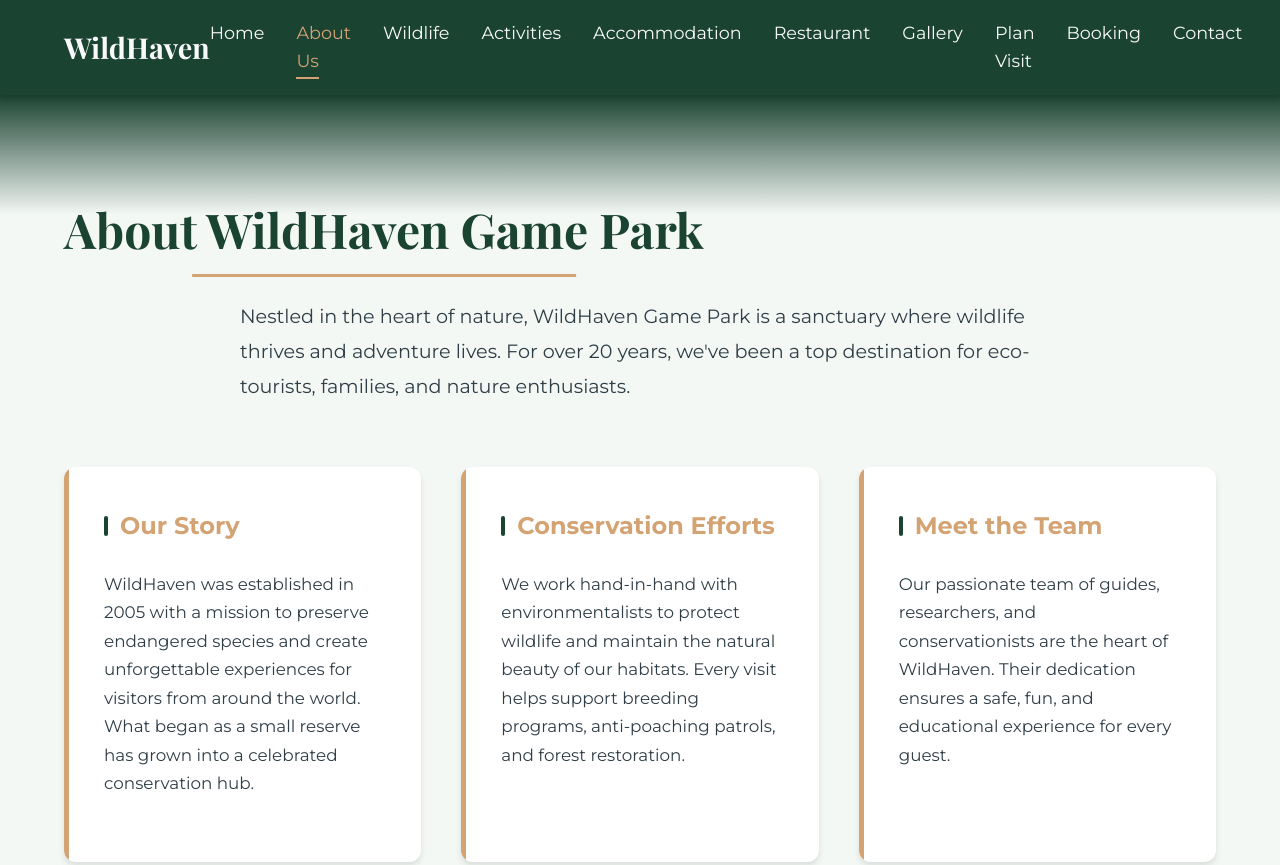
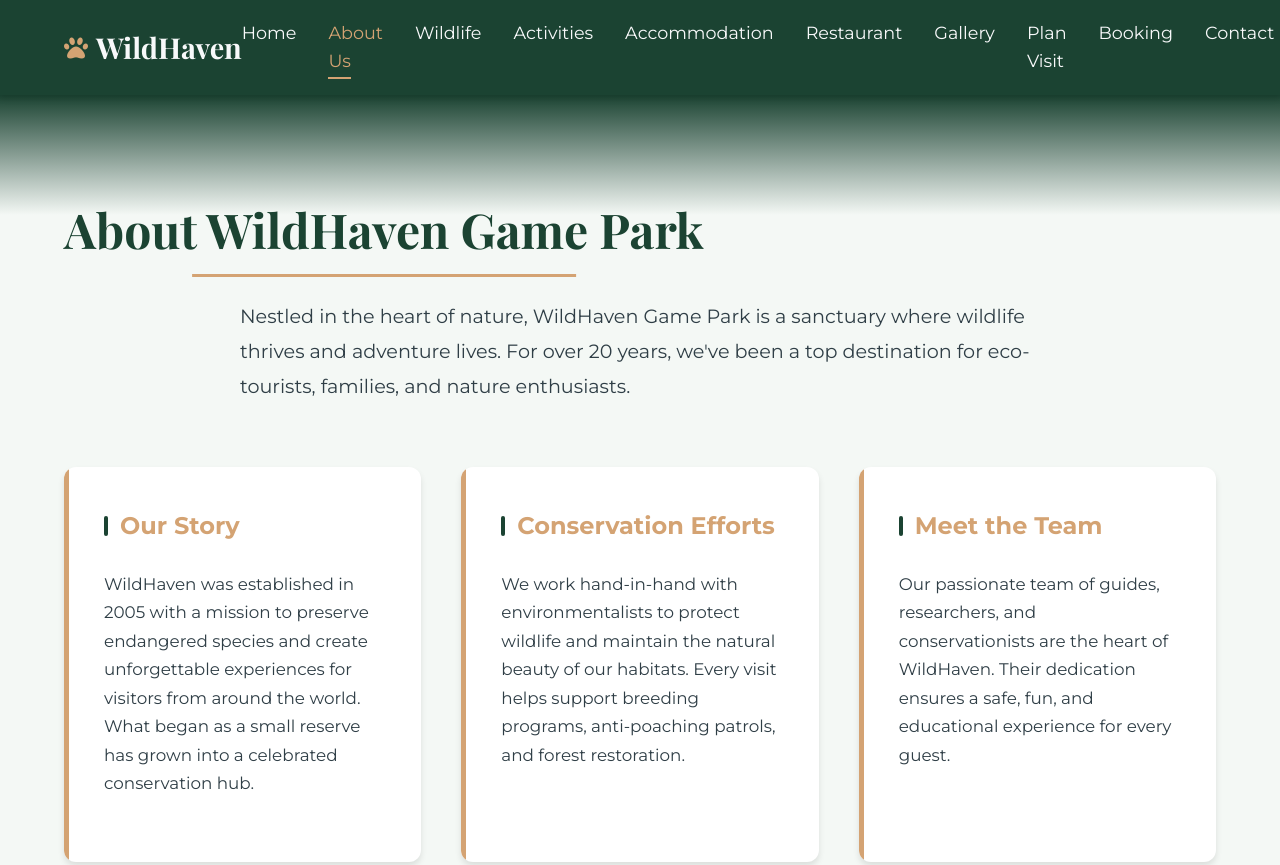
Before and after one commit to Socee-tech/group-work, a plain HTML site: page about.html in a window 1280 px wide. Shown: the top 865 px of the page. Drawn offline with nearby package versions, Linux system fonts and the light colour scheme.

Commit message:
initial commit

```diff
--- a/about.html
+++ b/about.html
@@ -13,7 +13,10 @@
 </head>
 <body>
   <header class="navbar">
-    <div class="logo">WildHaven</div>
+    <div class="logo">
+      <span class="logo-icon"><i class="fas fa-paw"></i></span>
+      WildHaven
+    </div>
     <nav>
       <ul class="nav-links">
         <li><a href="index.html">Home</a></li>
```
Also changed, not shown: accommodation.html (+4 -1 lines), activities.html (+4 -1 lines), booking.html (+4 -1 lines), contact.html (+4 -1 lines), gallery.html (+4 -1 lines), plan.html (+4 -1 lines), restaurant.html (+4 -1 lines), wildlife.html (+4 -1 lines).
